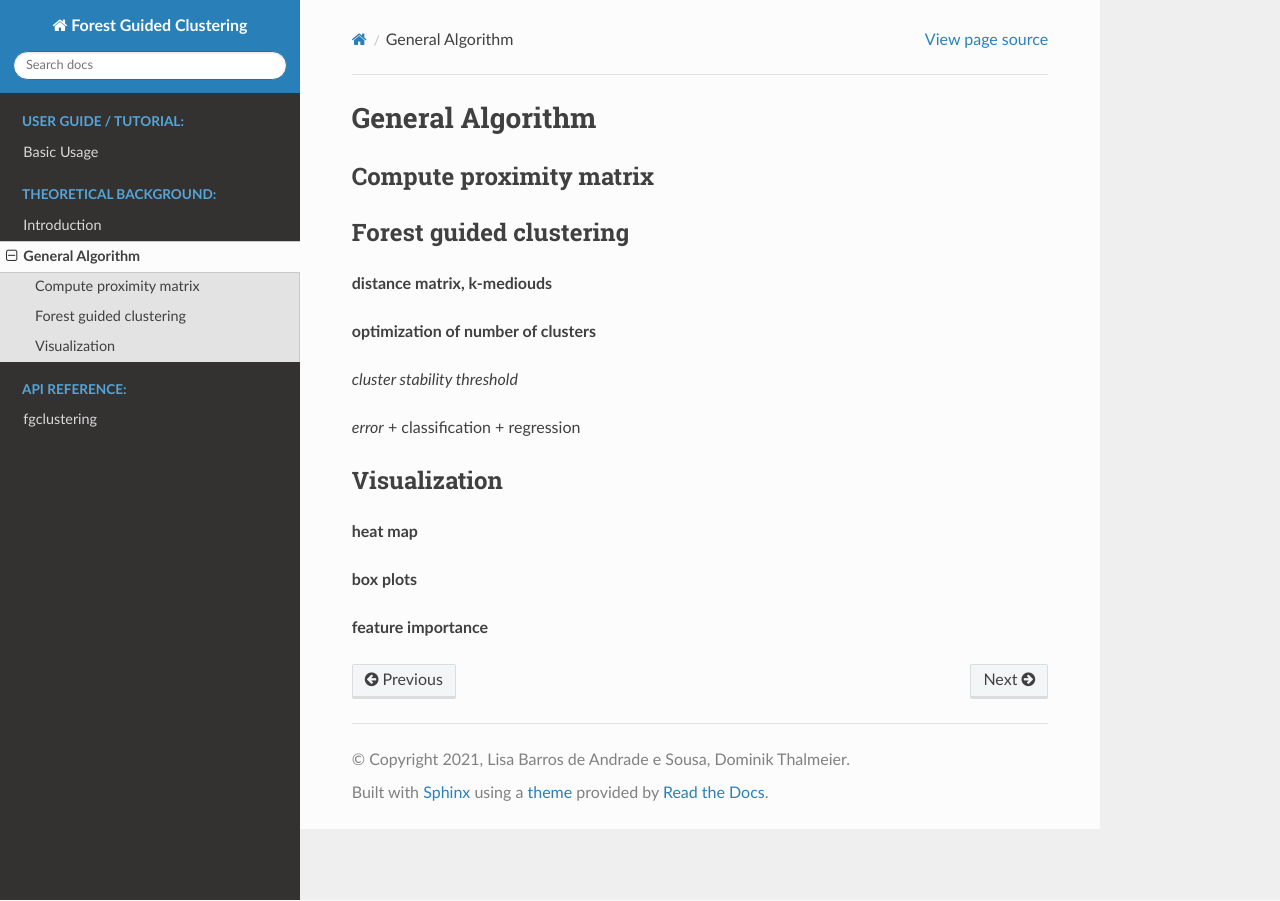
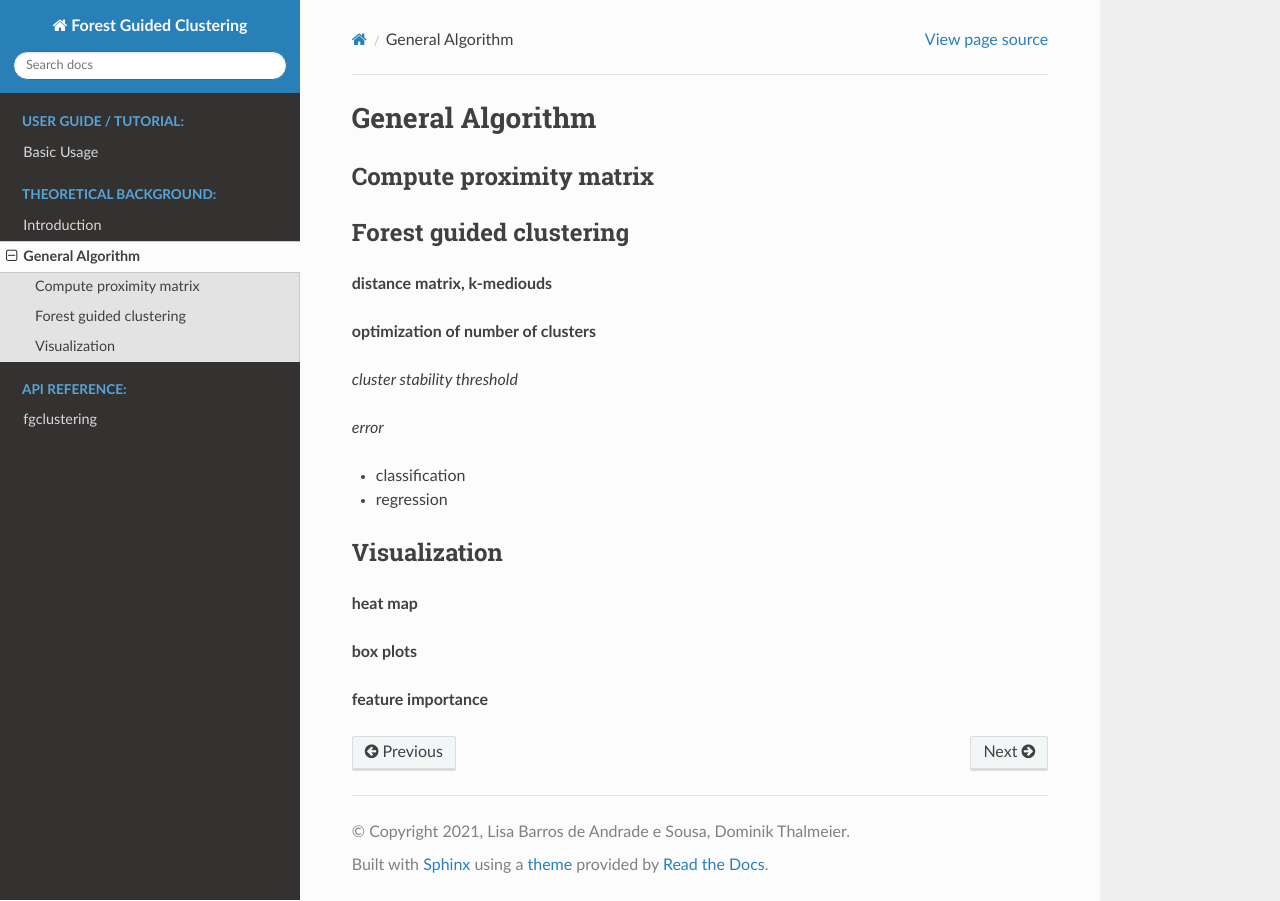
Before and after one commit to HelmholtzAI-Consultants-Munich/fg-clustering, a Sphinx documentation site: the page built from docs/source/general_algorithm.rst, in a window 1280 px wide. Built offline with Sphinx 7.4.7 and the Read the Docs theme 2.0.0, drawn with Linux system fonts in a browser that asks for light colours; pages that are not in the unit, such as notebooks, are missing from menus.

```diff
--- a/docs/source/general_algorithm.rst
+++ b/docs/source/general_algorithm.rst
@@ -15,8 +15,9 @@ Forest guided clustering
 *cluster stability threshold*
 
 *error*
-+ classification
-+ regression
+
+- classification
+- regression
 
 
 Visualization
```
